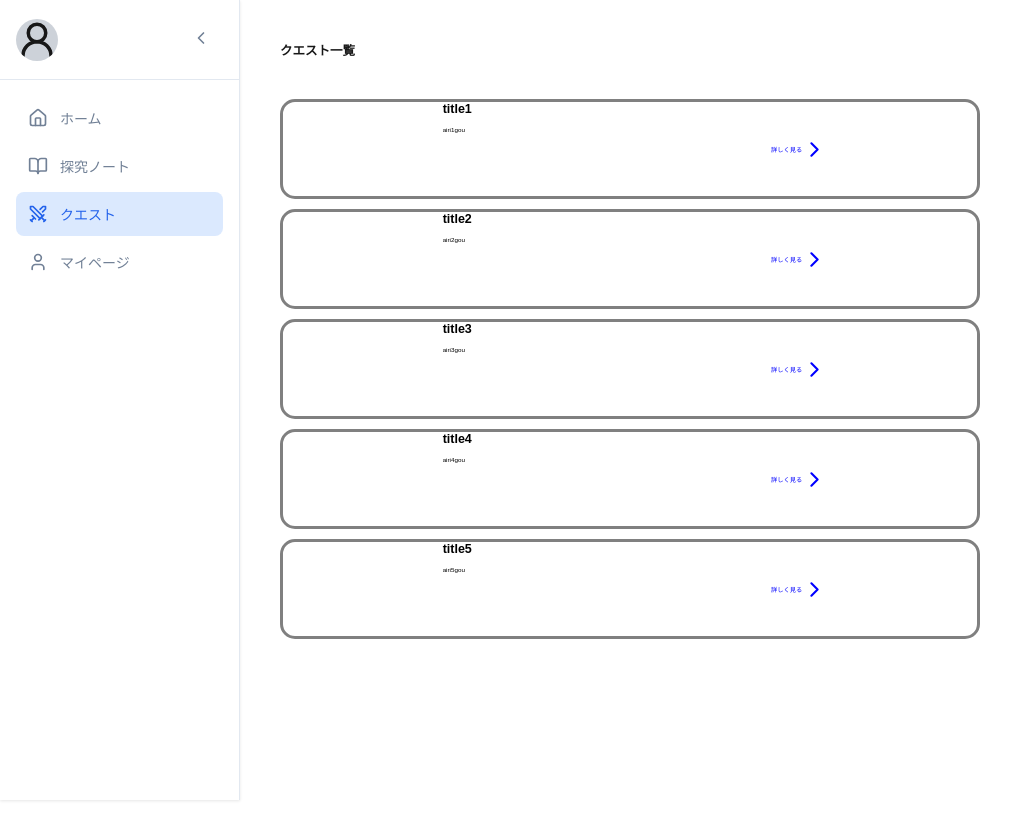
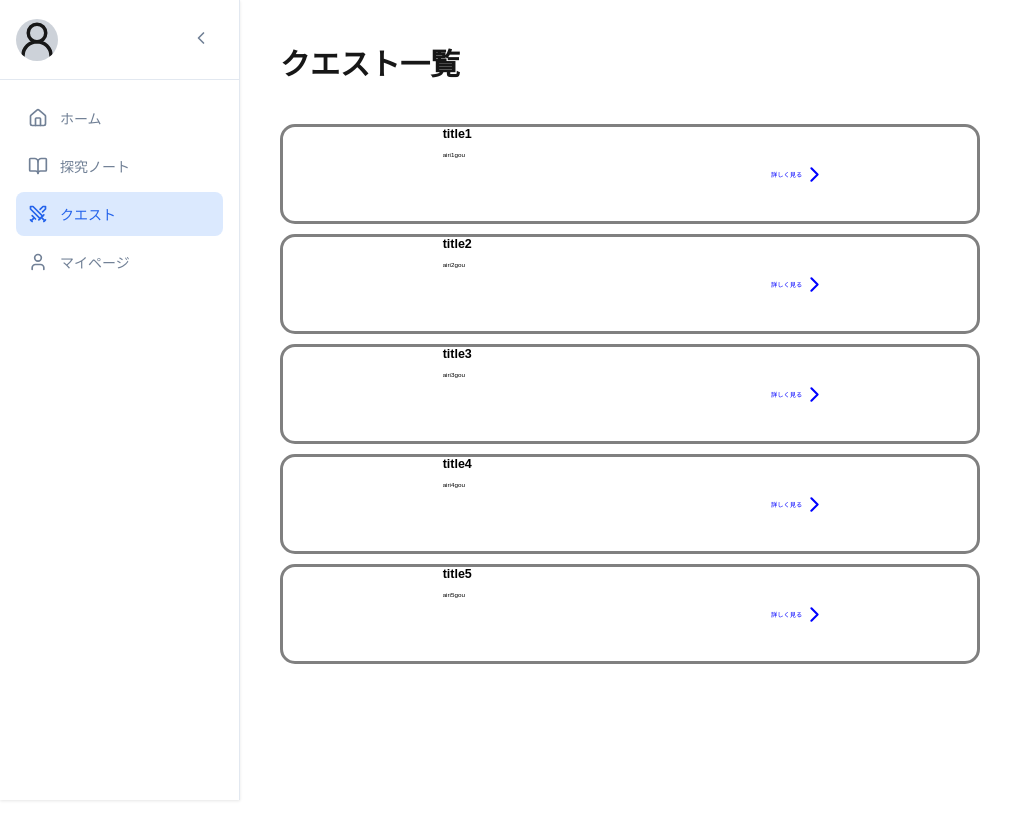
Before and after one commit to u5u5u5u/erfaring, a Next.js app: page /quest in a window 1280 px wide. Shown: the whole page, without its empty margins (0-1027 px from the left). Built offline with nearby package versions, Linux system fonts and the light colour scheme.

Commit message:
add:ページタイトルをコンポーネント化#43

```diff
--- a/src/app/(student)/quest/page.tsx
+++ b/src/app/(student)/quest/page.tsx
@@ -1,3 +1,4 @@
+import PageTitle from "@/components/PageTitle";
 import Quest from "@/components/Quest";
 import type { quest } from "@/types/quest";
 import styles from "./page.module.css";
@@ -13,7 +14,7 @@ export default function QuestionPage() {
 
   return (
     <div className={styles.container}>
-      <h1>クエスト一覧</h1>
+      <PageTitle title="クエスト一覧" />
       <div>
         <ul className={styles.questList}>
           {dummyQuests.map((quest) => (
--- a/src/app/(student)/question/page.tsx
+++ b/src/app/(student)/question/page.tsx
@@ -1,6 +1,7 @@
 "use client";
 
 import AddQuestionButton from "@/components/AddQuestionButton";
+import PageTitle from "@/components/PageTitle";
 import Quest from "@/components/Quest";
 import type { Question } from "@/types/question";
 import styles from "./page.module.css";
@@ -26,7 +27,7 @@ export default function QuestionPage() {
 
   return (
     <div className={styles.container}>
-      <h1>探究ノート</h1>
+      <PageTitle title="探究ノート" />
       <div className={styles.buttonContainer}>
         <AddQuestionButton />
       </div>
--- a/src/app/(student)/question/registration/page.tsx
+++ b/src/app/(student)/question/registration/page.tsx
@@ -1,11 +1,12 @@
 import Question from "@/components/Question";
 import styles from "./page.module.css";
 import Orangebutton from "@/components/Orangebutton";
+import PageTitle from "@/components/PageTitle";
 
 export default function QuestionRegistrationPage() {
   return (
     <div className={styles.container}>
-      <h1>新しい問いを追加</h1>
+      <PageTitle title="新しい問いを追加" />
       <div className={styles.questionContainer}>
         <Question text="問い" image="画像" />
       </div>
--- /dev/null
+++ b/src/components/PageTitle/index.module.css
@@ -0,0 +1,4 @@
+.title {
+  font-size: 3rem;
+  font-weight: bold;
+}
--- /dev/null
+++ b/src/components/PageTitle/index.tsx
@@ -0,0 +1,11 @@
+import styles from "./index.module.css";
+
+interface PageTitleProps {
+  title: string;
+}
+
+const PageTitle = ({ title }: PageTitleProps) => {
+  return <h1 className={styles.title}>{title}</h1>;
+};
+
+export default PageTitle;
```
